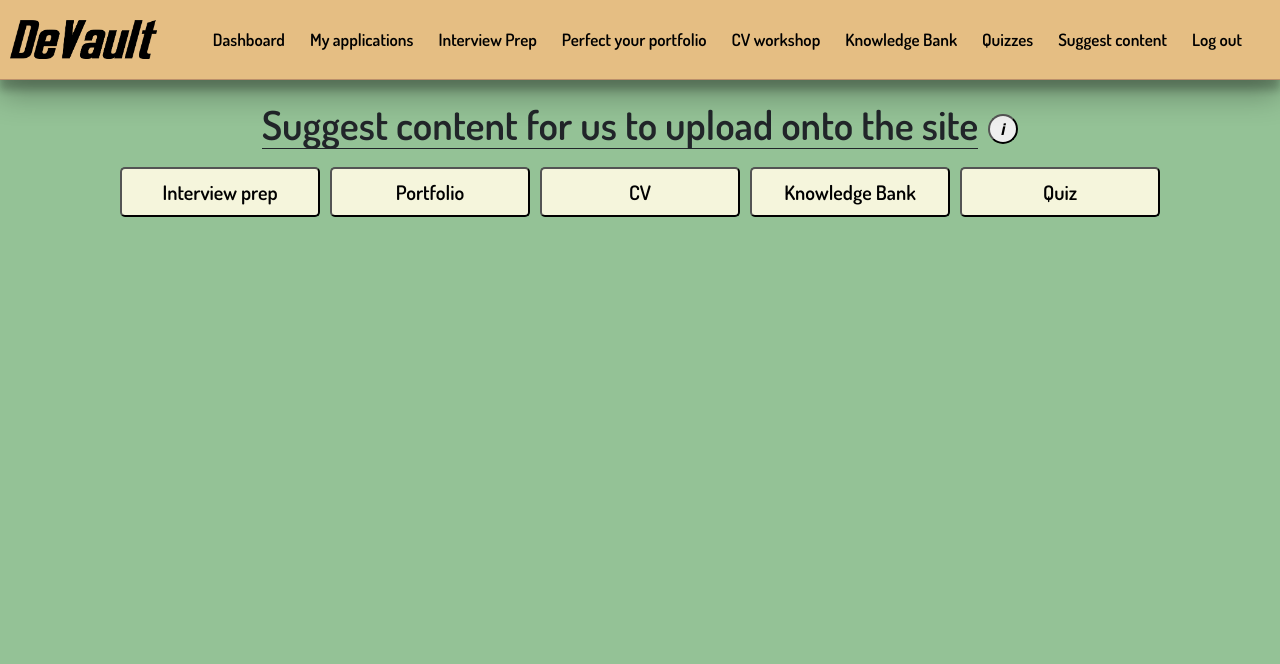
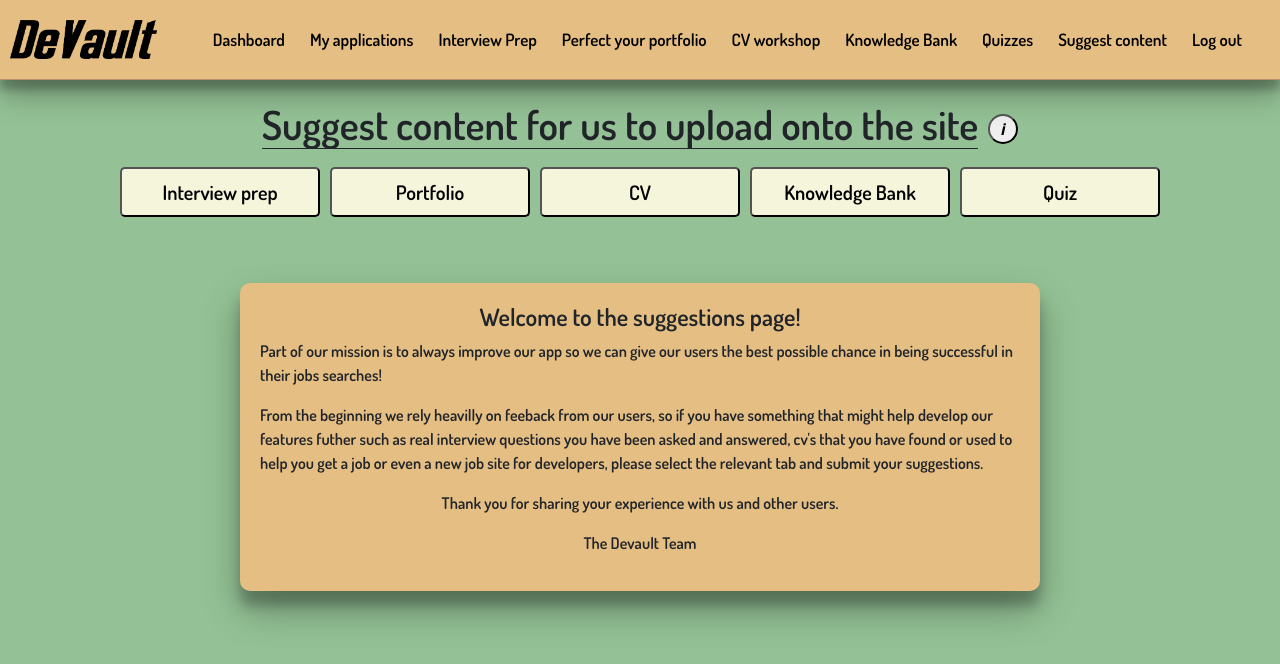
Before and after one commit to SchoolOfCode/bc13_final-project_front-end-cyber-insecure, a React (Create React App) app: page /suggest-content in a window 1280 px wide. Shown: the top 664 px of the page. Built offline with nearby package versions, Linux system fonts and the light colour scheme; no server answers; sample sign-in values are in the browser's storage.

Commit message:
suggested content welcome content

```diff
--- a/src/Components/SuggestContent/SuggestContent.css
+++ b/src/Components/SuggestContent/SuggestContent.css
@@ -46,6 +46,29 @@
   font-size: 20px;
 }
 
+/* Welcome content Section */
+
+.suggested-content-container {
+  display: flex;
+  flex-direction: column;
+  align-items: center;
+  justify-content: center;
+  min-height: 50vh;
+}
+
+.welcome-content-card {
+  display: flex;
+  flex-direction: column;
+  align-items: center;
+  justify-content: center;
+  width: 90vw;
+  max-width: 800px;
+  background-color: #e5be83;
+  padding: 20px;
+  box-shadow: rgb(0 0 0 / 30%) 0px 19px 38px, rgb(0 0 0 / 22%) 0px 15px 12px;
+  border-radius: 10px;
+}
+
 @media(max-width:1100px){
   .suggest-content-header h1{
     text-align: center;
--- a/src/Components/SuggestContent/SuggestContent.js
+++ b/src/Components/SuggestContent/SuggestContent.js
@@ -1,4 +1,4 @@
-import React, { useState } from 'react'
+import React, { useState } from 'react';
 import CVform from './CVform';
 import PortfolioForm from './PortfolioForm';
 import KnowledgeForm from './KnowledgeForm';
@@ -6,7 +6,7 @@ import QuizForm from './QuizForm';
 import InterviewForm from './InterviewForm';
 import Navbar from '../Navbar/Navbar';
 import Popup from 'reactjs-popup';
-import './SuggestContent.css'
+import './SuggestContent.css';
 
 export default function SuggestContent() {
   const [topic, setTopic] = useState('');
@@ -31,23 +31,27 @@ export default function SuggestContent() {
     setTopic('quiz');
   }
 
+  if (topic === '')
     return [
       <Navbar />,
-        <div className='suggest-content-container'>
-            <div className='suggest-content-header'>
-                <div className='suggest-content-underlined'>
+      <div className="suggest-content-container">
+        <div className="suggest-content-header">
+          <div className="suggest-content-underlined">
             <h1> Suggest content for us to upload onto the site</h1>
-                    <Popup
-          trigger={<button className="info-button">𝒊</button>}
-        >
+            <Popup trigger={<button className="info-button">𝒊</button>}>
               {(close) => (
                 <div className="popup">
                   <div className="popup-inner">
-                <p>The suggest content feature allows you to suggest content to add to the app.
-                To do so, select a topic, and fill out the form.
-                <br/><br/>
-                Your suggested content will be reviewed and added to the app if it meets our standards.
-                Thank you for contributing to deVault!</p>
+                    <p>
+                      The suggest content feature allows you to suggest content
+                      to add to the app. To do so, select a topic, and fill out
+                      the form.
+                      <br />
+                      <br />
+                      Your suggested content will be reviewed and added to the
+                      app if it meets our standards. Thank you for contributing
+                      to deVault!
+                    </p>
                     <button
                       className="close-button"
                       onClick={() => {
@@ -62,7 +66,7 @@ export default function SuggestContent() {
               )}
             </Popup>
           </div>
-                <div className='suggest-content-buttons'>
+          <div className="suggest-content-buttons">
             <button onClick={handleInterviewPrep} className="cvButtonStyles">
               Interview prep
             </button>
@@ -85,6 +89,89 @@ export default function SuggestContent() {
         {topic === 'knowledge' && <KnowledgeForm />}
         {topic === 'quiz' && <QuizForm />}
         {topic === 'interview' && <InterviewForm />}
+        <div className="suggested-content-container">
+          <div className="welcome-content-card">
+            <h4>Welcome to the suggestions page!</h4>
+            <p>
+              Part of our mission is to always improve our app so we can give
+              our users the best possible chance in being successful in their
+              jobs searches!
+            </p>
+            <p>
+              From the beginning we rely heavilly on feeback from our users, so
+              if you have something that might help develop our features futher
+              such as real interview questions you have been asked and answered,
+              cv's that you have found or used to help you get a job or even a
+              new job site for developers, please select the relevant tab and
+              submit your suggestions.
+            </p>
+            <p>
+              Thank you for sharing your experience with us and other users.
+            </p>
+            <p>The Devault Team</p>
           </div>
-    ]
+        </div>
+      </div>,
+    ];
+  else
+    return [
+      <Navbar />,
+      <div className="suggest-content-container">
+        <div className="suggest-content-header">
+          <div className="suggest-content-underlined">
+            <h1> Suggest content for us to upload onto the site</h1>
+            <Popup trigger={<button className="info-button">𝒊</button>}>
+              {(close) => (
+                <div className="popup">
+                  <div className="popup-inner">
+                    <p>
+                      The suggest content feature allows you to suggest content
+                      to add to the app. To do so, select a topic, and fill out
+                      the form.
+                      <br />
+                      <br />
+                      Your suggested content will be reviewed and added to the
+                      app if it meets our standards. Thank you for contributing
+                      to deVault!
+                    </p>
+                    <button
+                      className="close-button"
+                      onClick={() => {
+                        console.log('modal closed ');
+                        close();
+                      }}
+                    >
+                      Close
+                    </button>
+                  </div>
+                </div>
+              )}
+            </Popup>
+          </div>
+          <div className="suggest-content-buttons">
+            <button onClick={handleInterviewPrep} className="cvButtonStyles">
+              Interview prep
+            </button>
+            <button onClick={handlePortfolio} className="cvButtonStyles">
+              Portfolio
+            </button>
+            <button onClick={handleCV} className="cvButtonStyles">
+              CV
+            </button>
+            <button onClick={handleKnowledge} className="cvButtonStyles">
+              Knowledge Bank
+            </button>
+            <button onClick={handleQuiz} className="cvButtonStyles">
+              Quiz
+            </button>
+          </div>
+        </div>
+        {topic === 'cv' && <CVform />}
+        {topic === 'portfolio' && <PortfolioForm />}
+        {topic === 'knowledge' && <KnowledgeForm />}
+        {topic === 'quiz' && <QuizForm />}
+        {topic === 'interview' && <InterviewForm />}
+        <div className="welcome-content-container"></div>
+      </div>,
+    ];
 }
```
Lines whose indentation alone changed are shown as unchanged.
